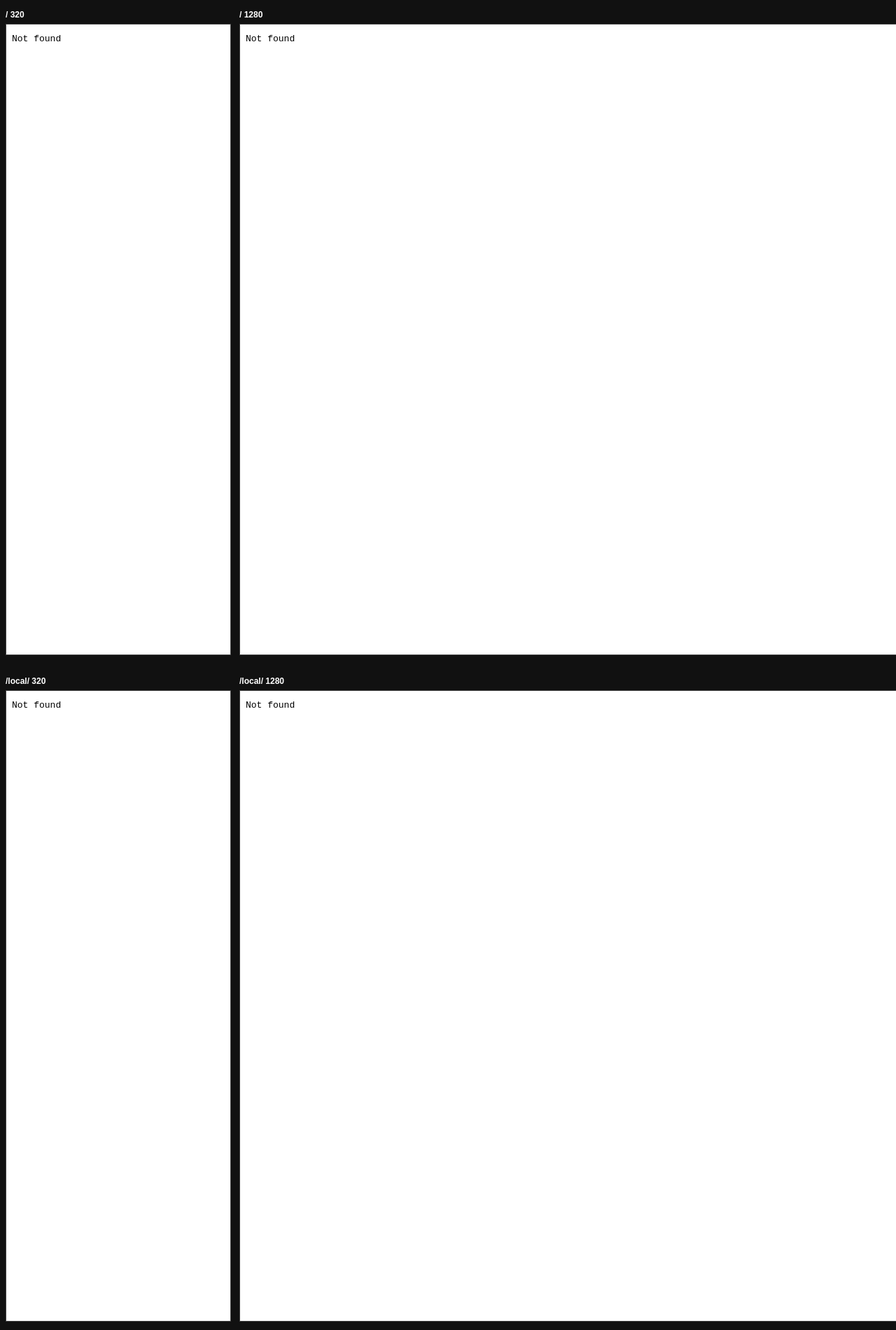
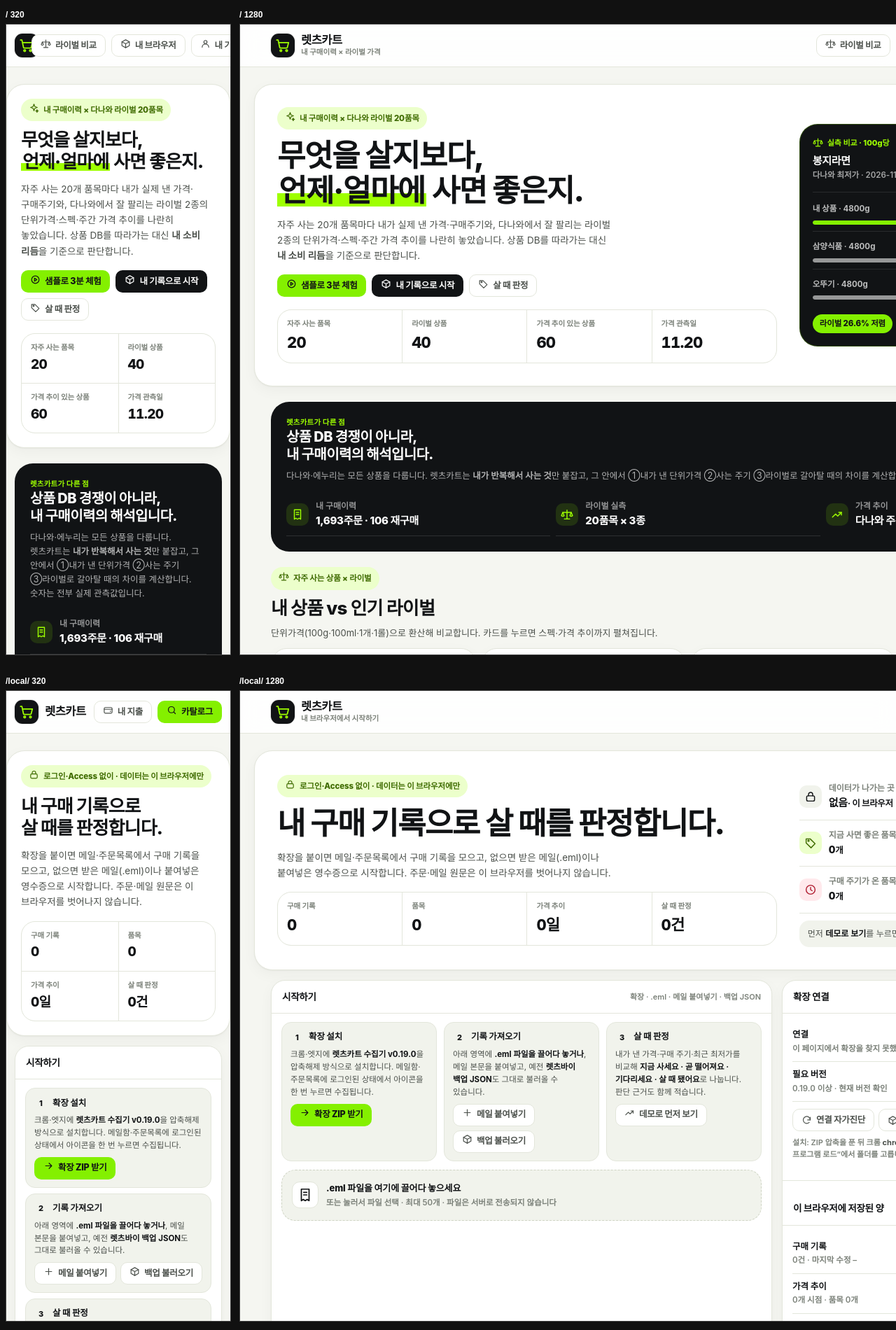
Before and after one commit to pyw31337/cart, a browser extension: page probe.html in a window 1280 px wide. Shown: the part 86-1986 px from the top of the page at 70% size. Drawn offline with Linux system fonts and the light colour scheme; the site is published under a folder, as on GitHub Pages, so addresses that start at the root find nothing; a web font is replaced by a local one.

Commit message:
fix(probe): 상대 경로

```diff
--- a/probe.html
+++ b/probe.html
@@ -6,12 +6,12 @@ iframe{border:1px solid #444;background:#fff;height:900px}
 h3{color:#fff;font-size:12px;margin:8px 0 4px}</style></head><body>
 <div id="out" style="padding:8px;white-space:pre-wrap"></div>
 <div class="row">
-  <div><h3>/ 320</h3><iframe id="a" src="/?probe=1" width="320" height="1400"></iframe></div>
-  <div><h3>/ 1280</h3><iframe id="b" src="/?probe=1" width="1280" height="1400"></iframe></div>
+  <div><h3>/ 320</h3><iframe id="a" src="./?probe=1" width="320" height="1400"></iframe></div>
+  <div><h3>/ 1280</h3><iframe id="b" src="./?probe=1" width="1280" height="1400"></iframe></div>
 </div>
 <div class="row">
-  <div><h3>/local/ 320</h3><iframe id="c" src="/local/?probe=1" width="320" height="1400"></iframe></div>
-  <div><h3>/local/ 1280</h3><iframe id="d" src="/local/?probe=1" width="1280" height="1400"></iframe></div>
+  <div><h3>/local/ 320</h3><iframe id="c" src="./local/?probe=1" width="320" height="1400"></iframe></div>
+  <div><h3>/local/ 1280</h3><iframe id="d" src="./local/?probe=1" width="1280" height="1400"></iframe></div>
 </div>
 <script>
 var lines=[];
```
